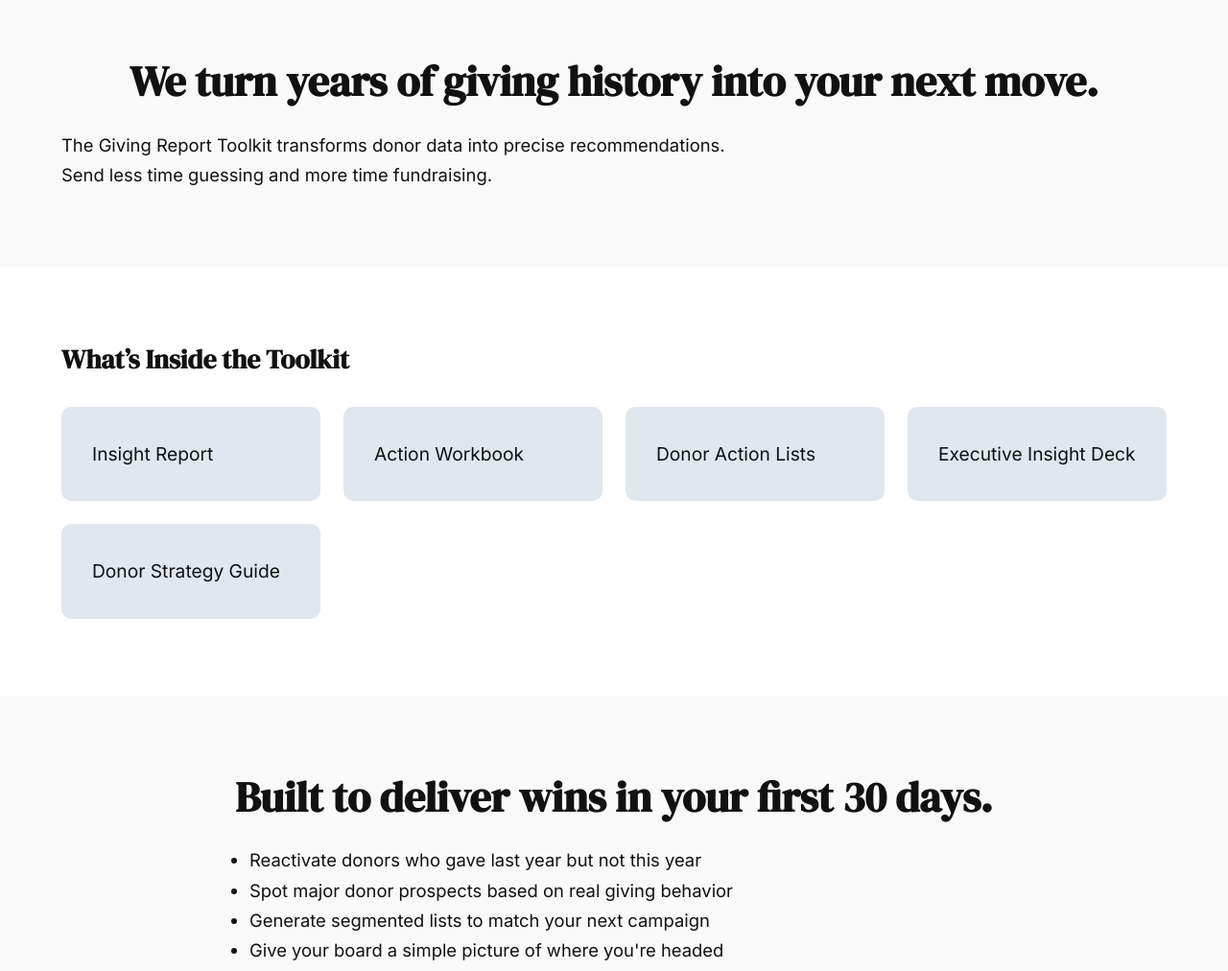
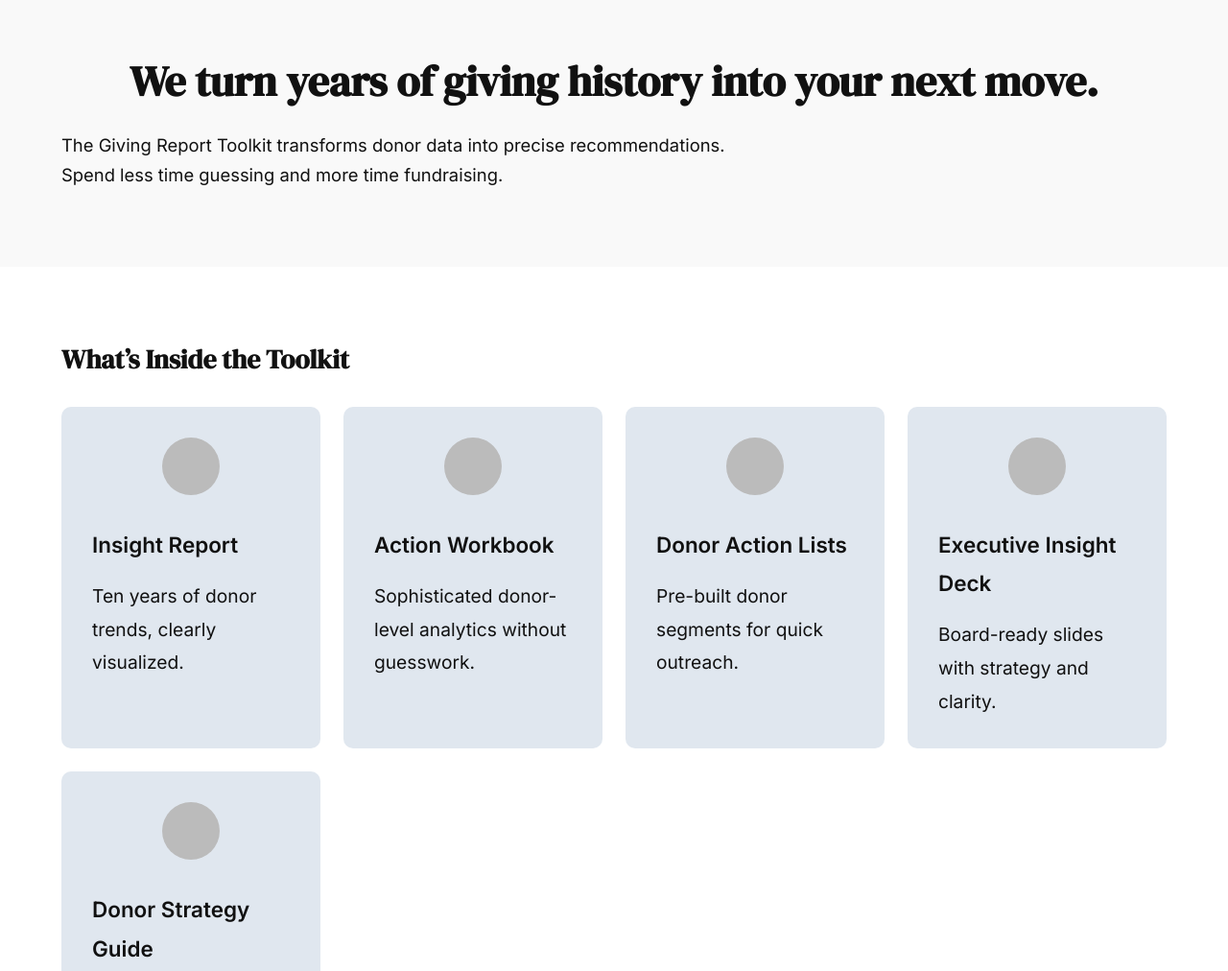
Before and after one commit to benmohler/giving-report-toolkit, a plain HTML site: page index.html in a window 1280 px wide. Shown: the part 760-1772 px from the top of the page at 96% size. Drawn offline with Linux system fonts and the light colour scheme.

Commit message:
Update index.html

```diff
--- a/index.html
+++ b/index.html
@@ -23,17 +23,17 @@
 
 <section class="section shaded">
   <h2 class="statement">We turn years of giving history into your next move.</h2>
-  <p>The Giving Report Toolkit transforms donor data into precise recommendations.<br/>Send less time guessing and more time fundraising.</p>
+  <p>The Giving Report Toolkit transforms donor data into precise recommendations.<br/>Spend less time guessing and more time fundraising.</p>
 </section>
 
 <section class="section">
   <h2>What’s Inside the Toolkit</h2>
   <div class="feature-grid">
-    <div class="feature-block">Insight Report</div>
-    <div class="feature-block">Action Workbook</div>
-    <div class="feature-block">Donor Action Lists</div>
-    <div class="feature-block">Executive Insight Deck</div>
-    <div class="feature-block">Donor Strategy Guide</div>
+    <div class="feature-block expandable"><div class="feature-icon"></div><h3>Insight Report</h3><p class="feature-desc">Ten years of donor trends, clearly visualized.</p></div>
+    <div class="feature-block expandable"><div class="feature-icon"></div><h3>Action Workbook</h3><p class="feature-desc">Sophisticated donor-level analytics without guesswork.</p></div>
+    <div class="feature-block expandable"><div class="feature-icon"></div><h3>Donor Action Lists</h3><p class="feature-desc">Pre-built donor segments for quick outreach.</p></div>
+    <div class="feature-block expandable"><div class="feature-icon"></div><h3>Executive Insight Deck</h3><p class="feature-desc">Board-ready slides with strategy and clarity.</p></div>
+    <div class="feature-block expandable"><div class="feature-icon"></div><h3>Donor Strategy Guide</h3><p class="feature-desc">Expert fundraising moves tailored to your data.</p></div>
   </div>
 </section>
 
```
